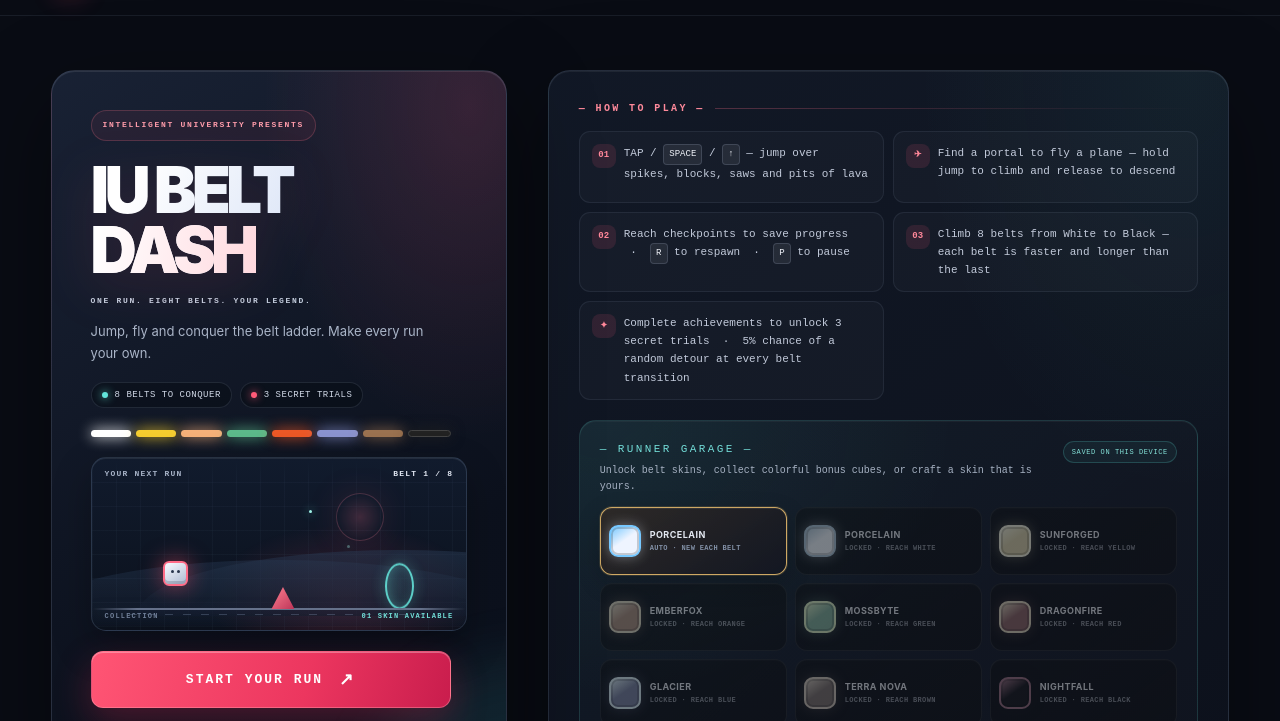
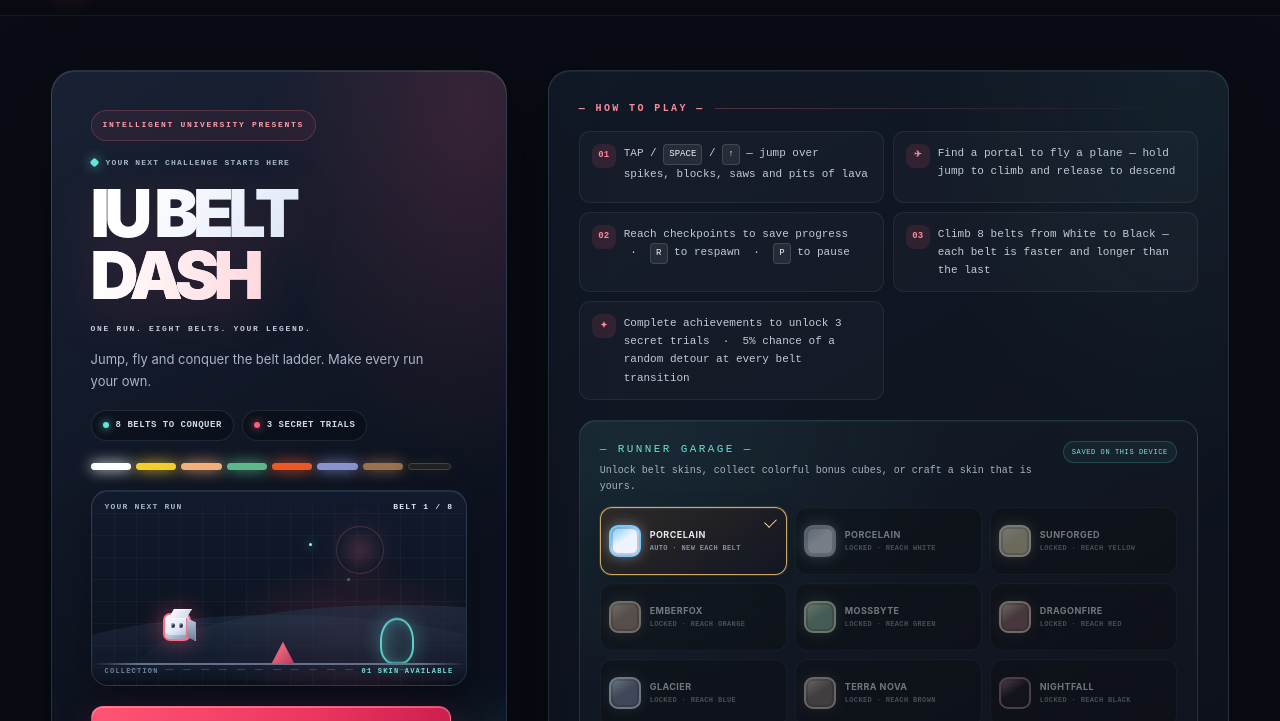
Before and after one commit to alexchugrinov/IU-Belt-Dash, a plain HTML site: page index.html in a window 1280 px wide. Shown: the part 59-780 px from the top of the page. Drawn offline with Linux system fonts and the light colour scheme.

Commit message:
Elevate landing page visual design
Co-authored-by: Copilot <223556219+Copilot@users.noreply.github.com>

```diff
--- a/index.html
+++ b/index.html
@@ -29,12 +29,13 @@
       <a href="#howToPlay">HOW TO PLAY</a>
       <a href="#skinsHeading">SKIN GARAGE</a>
       <a href="#trialsHeading">SECRET TRIALS</a>
-      <a class="site-nav-play" href="#playBtnTop">PLAY NOW <span>↗</span></a>
+      <button class="site-nav-play" id="playBtnNav" type="button">PLAY NOW <span>↗</span></button>
     </nav>
   </header>
   <div class="lp-hero">
     <div class="lp-left">
       <div class="brand">INTELLIGENT UNIVERSITY PRESENTS</div>
+      <div class="hero-kicker"><span></span> YOUR NEXT CHALLENGE STARTS HERE</div>
       <h1>IU BELT <span>DASH</span></h1>
       <div class="tagline">ONE RUN. EIGHT BELTS. YOUR LEGEND.</div>
       <p class="hero-copy">Jump, fly and conquer the belt ladder. Make every run your own.</p>
--- a/script.js
+++ b/script.js
@@ -273,6 +273,7 @@ bindBtn('restartBtn', () => {
 bindBtn('abandonBtn', () => { resumeGame(); abandonTrial(); });
 bindBtn('quitBtn', () => { resumeGame(); returnToMenu(); });
 bindBtn('playBtnTop', enterGame);
+bindBtn('playBtnNav', enterGame);
 bindBtn('playBtnBottom', enterGame);
 
 function enterGame() {
--- a/style.css
+++ b/style.css
@@ -1309,6 +1309,9 @@
     border-radius: 10px;
     background: rgba(255,75,108,0.1);
     color: #ff9aa9;
+    font: 700 9px/1 'Courier New', monospace;
+    letter-spacing: 1px;
+    cursor: pointer;
   }
   .site-nav-play span { color: #fff; font-size: 14px; }
   .site-nav .site-nav-play:hover {
@@ -1522,7 +1525,7 @@
     letter-spacing: 2.2px;
     text-align: center;
   }
-  .site-nav a:focus-visible, .site-brand:focus-visible {
+  .site-nav a:focus-visible, .site-nav-play:focus-visible, .site-brand:focus-visible {
     outline: 2px solid var(--ui-cyan);
     outline-offset: 4px;
     border-radius: 5px;
@@ -1550,3 +1553,151 @@
     html { scroll-behavior: auto; }
     .site-nav a, .skin-card { transition: none; }
   }
+  @media (min-width: 801px) {
+    .site-header {
+      position: sticky;
+      top: 0;
+      background: rgba(8,11,18,0.82);
+      backdrop-filter: blur(18px);
+      -webkit-backdrop-filter: blur(18px);
+    }
+    .lp-left { top: 92px; }
+  }
+  .bgStripes::after {
+    position: absolute;
+    inset: 0;
+    background:
+      radial-gradient(ellipse at 15% 44%, rgba(255,77,112,0.075), transparent 34%),
+      radial-gradient(ellipse at 84% 76%, rgba(72,211,198,0.065), transparent 37%);
+    content: "";
+    pointer-events: none;
+  }
+  .hero-kicker {
+    display: flex;
+    align-items: center;
+    gap: 8px;
+    margin: -4px 0 16px;
+    color: #a8b5c8;
+    font: 700 8px/1.4 'Courier New', monospace;
+    letter-spacing: 1.15px;
+  }
+  .hero-kicker span {
+    width: 7px;
+    height: 7px;
+    flex: 0 0 7px;
+    border-radius: 2px;
+    background: var(--ui-cyan);
+    box-shadow: 0 0 12px rgba(98,229,219,0.8);
+    transform: rotate(45deg);
+  }
+  .lp-left h1 {
+    font-size: clamp(50px, 5.2vw, 72px);
+    letter-spacing: -0.085em;
+  }
+  .hero-pills span {
+    min-height: 31px;
+    padding: 7px 11px;
+    font-weight: 700;
+  }
+  .game-preview {
+    height: 196px;
+    border-radius: 17px;
+    perspective: 500px;
+  }
+  .preview-world {
+    background:
+      linear-gradient(rgba(138,166,205,0.05) 1px, transparent 1px),
+      linear-gradient(90deg, rgba(138,166,205,0.05) 1px, transparent 1px),
+      radial-gradient(ellipse at 69% 76%, rgba(255,75,110,0.17), transparent 38%);
+    background-size: 22px 22px, 22px 22px, auto;
+  }
+  .preview-player {
+    width: 28px;
+    height: 28px;
+    border-radius: 7px;
+    background: linear-gradient(145deg, #fff, #dce5f7 58%, #9daac1);
+    box-shadow: 0 0 24px rgba(255,82,109,0.55), inset 0 1px rgba(255,255,255,0.9), inset 0 -4px rgba(34,43,61,0.17);
+  }
+  .preview-player::before {
+    position: absolute;
+    z-index: -1;
+    top: -6px;
+    left: 3px;
+    width: 22px;
+    height: 8px;
+    border: 1px solid rgba(255,255,255,0.72);
+    background: linear-gradient(120deg, #fff, #c9d6ec);
+    clip-path: polygon(25% 0,100% 0,75% 100%,0 100%);
+    content: "";
+  }
+  .preview-player::after {
+    position: absolute;
+    z-index: -1;
+    top: 3px;
+    right: -7px;
+    width: 8px;
+    height: 21px;
+    border: 1px solid rgba(255,108,135,0.76);
+    background: linear-gradient(180deg, #b8c5dc, #71809a);
+    clip-path: polygon(0 0,100% 18%,100% 100%,0 82%);
+    content: "";
+  }
+  .preview-player i {
+    z-index: 1;
+    top: 8px;
+    width: 4px;
+    height: 5px;
+    background: #27344a;
+    box-shadow: inset 1px 1px rgba(255,255,255,0.5);
+  }
+  .preview-player i:first-child { left: 6px; }
+  .preview-player i:last-child { right: 6px; }
+  .preview-portal {
+    width: 34px;
+    border-radius: 48% 48% 38% 38%;
+    box-shadow: 0 0 21px rgba(103,233,223,0.4), inset 0 0 12px rgba(103,233,223,0.28);
+  }
+  .play-btn { letter-spacing: 2.4px; }
+  .skin-card {
+    position: relative;
+    padding-right: 27px;
+  }
+  .skin-card.selected::after {
+    position: absolute;
+    top: 8px;
+    right: 12px;
+    width: 6px;
+    height: 10px;
+    border-right: 1.5px solid #ffdc9b;
+    border-bottom: 1.5px solid #ffdc9b;
+    color: #ffdc9b;
+    content: "";
+    transform: rotate(45deg);
+  }
+  .site-nav a { position: relative; }
+  .site-nav a:not(.site-nav-play)::after {
+    position: absolute;
+    right: 0;
+    bottom: -7px;
+    left: 0;
+    height: 1px;
+    background: linear-gradient(90deg, var(--ui-pink), var(--ui-cyan));
+    content: "";
+    transform: scaleX(0);
+    transform-origin: left;
+    transition: transform 0.18s ease;
+  }
+  .site-nav a:not(.site-nav-play):hover::after { transform: scaleX(1); }
+  #howToPlay, #skinsHeading, #trialsHeading { scroll-margin-top: 100px; }
+  @media (max-width: 800px) {
+    .hero-kicker { justify-content: center; margin-top: 0; }
+    .game-preview { height: 204px; }
+  }
+  @media (max-width: 520px) {
+    .hero-kicker { font-size: 7px; letter-spacing: 0.75px; }
+    .game-preview { height: 186px; }
+    .skin-card { padding-right: 25px; }
+  }
+  @media (prefers-reduced-motion: reduce) {
+    .site-nav a::after { transition: none; }
+  }
```
